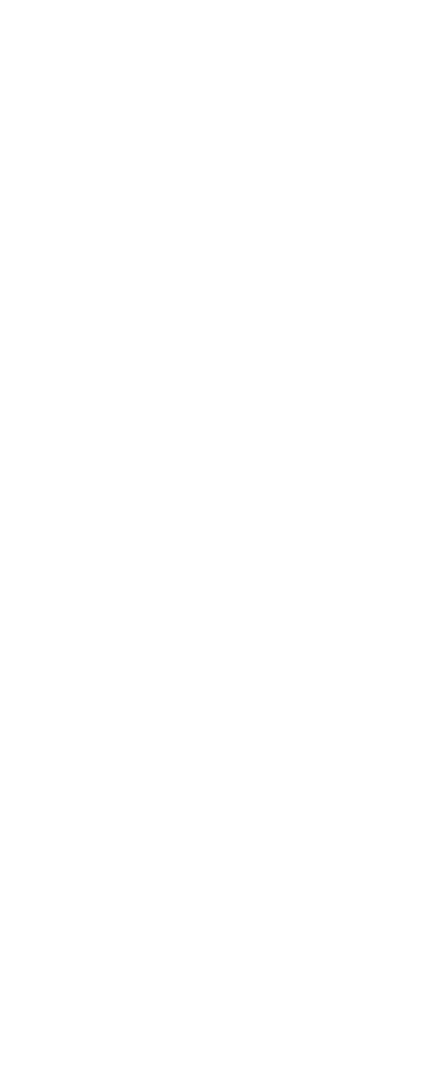
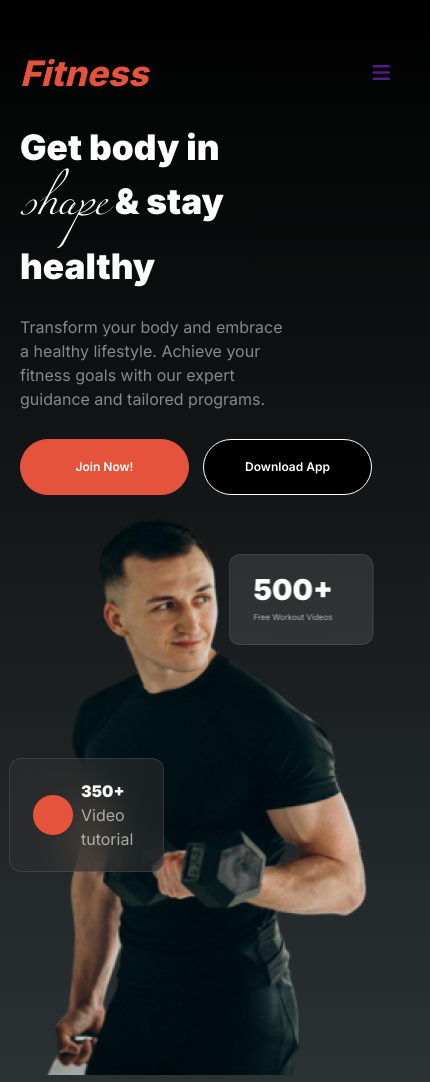
Before and after one commit to minjamin-ahmmed/responsive-versatile-UI, a plain HTML site: page index.html in a window 390 px wide. Shown: the whole page, 430 px wide, since content can reach past the window. Before the commit the page ends 844 px from the top, so only its background shows below. Drawn offline with Linux system fonts and the light colour scheme.

Commit message:
banner-section added

```diff
--- a/index.html
+++ b/index.html
@@ -5,10 +5,76 @@
     <meta charset="UTF-8">
     <meta name="viewport" content="width=device-width, initial-scale=1.0">
     <title>Fitness</title>
+    <link rel="preconnect" href="https://fonts.googleapis.com">
+    <link rel="preconnect" href="https://fonts.gstatic.com" crossorigin>
+    <link href="https://fonts.googleapis.com/css2?family=Inter:wght@100..900&display=swap" rel="stylesheet">
+    <script src="https://kit.fontawesome.com/b699328ae1.js" crossorigin="anonymous"></script>
     <link rel="stylesheet" href="styles/style.css">
 </head>
 
-<body>
+<body class="inter">
+    <header>
+        <section class="banner-container">
+
+            <nav class="navigation-bar display-flex ">
+                <h1><i>Fitness</i></h1>
+
+
+                <ul class="links display-flex">
+
+                    <li class="link-item"><a href=""><span class="home">Home</span></a></li>
+                    <li class="link-item"><a href="">Service</a></li>
+                    <li class="link-item"><a href="">Contact</a></li>
+                    <li class="link-item"><a href="">About</a></li>
+                    <li class="bars"><a href=""><i class="fa-solid fa-bars"></i></a></li>
+                </ul>
+            </nav>
+
+            <div class="banner-text-and-image-container display-flex">
+                <div class="banner-text-container">
+                    <h1>Get body in <span class="heading-span">shape</span> & stay healthy</h1>
+                    <p>Transform your body and embrace a healthy lifestyle. Achieve your fitness goals with our expert
+                        guidance and tailored programs.</p>
+
+                    <div class="button-container">
+                        <button class="btn-primary">Join Now!</button>
+                        <button class="btn-secondary">Download App</button>
+                    </div>
+                </div>
+
+                <div class="banner-image-container">
+                    <img src="images/Images 2.png" alt="">
+
+                    <div class="video-tutorial-container display-flex">
+                        <div class="icon">
+                            <i class="fa-solid fa-circle" style="font-size: 40px; color: rgb(230, 83, 60);;"></i>
+                        </div>
+
+                        <div class="video-tutorial">
+                            <h4>350+</h4>
+                            <p>Video tutorial</p>
+                        </div>
+                    </div>
+
+                    <div class="free-videos">
+                        <h3>500+</h3>
+                        <p>Free Workout Videos</p>
+                    </div>
+                </div>
+            </div>
+
+
+        </section>
+
+    </header>
+
+    <main>
+
+    </main>
+
+    <footer>
+
+    </footer>
 
 </body>
 
--- a/styles/style.css
+++ b/styles/style.css
@@ -0,0 +1,319 @@
+*{
+    margin: 0;
+    padding: 0;
+}
+
+/* Font Style */
+.inter{
+    font-family: "Inter", sans-serif;
+}
+/* Download Font from da-font*/
+@font-face {
+    font-family: 'miama';
+    src: url(../fonts/Miama.ttf);
+}
+
+/* Shared Style */
+.display-flex{
+    display: flex;
+}
+
+/* Banner Container Styles */
+.banner-container{
+    max-width: 1440px;
+    margin: 0 auto;
+    padding: 58px 190px;
+    /* background: linear-gradient(180.00deg, rgb(17, 17, 17),rgba(119, 119, 119, 0) 100%); */
+    background: linear-gradient(#000000, #2D3436 );
+
+}
+
+.navigation-bar h1{
+    color: rgb(230, 83, 60);
+    font-family: Inter;
+    font-size: 2.2rem;
+    font-weight: 800;
+}
+
+.navigation-bar {
+    justify-content: space-between;
+    align-items: center;
+    margin-bottom: 32px;
+
+}
+
+.links{
+    gap: 60px;
+    align-items: center;
+    box-sizing: border-box;
+    border: 1px solid rgba(255, 255, 255, 0.1);
+    border-radius: 39px;
+    padding:8px 20px 8px 0px;
+
+}
+
+
+.links .link-item{
+    list-style: none;
+}
+
+.link-item a{
+    text-decoration: none;
+    color: rgb(255, 255, 255);
+    font-family: Inter;
+    font-size: 1.2rem;
+    font-weight: 400;
+}
+.bars{
+    display: none;
+}
+
+.home{
+    border-radius: 46px;
+    background: rgb(230, 83, 60);
+    padding: 8px 20px;
+    color: rgb(255, 255, 255);
+    font-family: Inter;
+    font-size: 1.2rem;
+    font-weight: 600;
+    border: none;
+}
+
+/* banner-text-and-image-container */
+
+.banner-text-and-image-container{
+    justify-content: space-between;
+    align-items: center;
+}
+.banner-text-container h1{
+    color: rgb(255, 255, 255);
+    font-family: Inter;
+    font-size: 4.8rem;
+    font-weight: 900;
+    line-height: 120%;
+    max-width: 520px;
+}
+.heading-span{
+    color: rgb(255, 255, 255);
+    font-family: 'miama';
+    font-size: 4.8rem;
+    font-weight: 400;
+    line-height: 120%;
+    margin-bottom: 28px;
+}
+.banner-text-container p{
+    color: rgba(255, 255, 255, 0.5);
+    font-family: Inter;
+    font-size: 1rem;
+    font-weight: 400;
+    line-height: 24px;
+    margin-bottom: 28px;
+    max-width: 520px;
+}
+
+.btn-primary{
+    padding: 16px 40px;
+    border-radius: 42px;
+    background: rgb(230, 83, 60);
+    color: rgb(255, 255, 255);
+    font-family: Inter;
+    font-size: 1.2rem;
+    font-weight: 600;
+    line-height: 22px;
+    border: 1px solid rgb(230, 83, 60);
+    margin-right: 14px;
+}
+
+.btn-secondary{
+    padding: 16px 40px;
+    border-radius: 42px;
+    color: rgb(255, 255, 255);
+    background:#000000;
+    font-family: Inter;
+    font-size: 1.2rem;
+    font-weight: 600;
+    line-height: 22px;
+    box-sizing: border-box;
+    border: 1px solid rgb(255, 255, 255);
+}
+.banner-image-container{
+    max-width: 350px;
+    position: relative;
+}
+
+
+
+.video-tutorial-container{
+    box-sizing: border-box;
+    border: 1px solid rgba(255, 255, 255, 0.1);
+    border-radius: 12px;
+    backdrop-filter: blur(20px);
+    background: rgba(48, 48, 48, 0.54);
+    gap: 8px;
+    align-items: center;
+    padding: 20px 23px;
+    max-width: 200px;
+    position: absolute;
+    top: 78%;
+    transform: translate(-52%);
+}
+
+
+.video-tutorial h4{
+    color: rgb(250, 250, 249);
+    font-family: Inter;
+    font-size: 1.5rem;
+    font-weight: 900;
+    line-height: 24px;
+}
+
+.video-tutorial p{
+    color: rgba(239, 237, 232, 0.65);
+    font-family: Inter;
+    font-size: 1rem;
+    font-weight: 400;
+    line-height: 24px;
+}
+
+.free-videos{
+    box-sizing: border-box;
+    border: 1px solid rgba(255, 255, 255, 0.1);
+    border-radius: 12px;
+    backdrop-filter: blur(20px);
+    background: rgba(255, 255, 255, 0.1);
+    padding: 17px 24px;
+    max-width: 200px;
+    position: absolute;
+    top: 38%;
+    transform: translate(130%);
+}
+
+.free-videos h3{
+    color: rgb(255, 255, 255);
+    font-family: Inter;
+    font-size: 2.5rem;
+    font-weight: 900;
+}
+
+.free-videos p{
+    color: rgba(255, 255, 255, 0.65);
+    font-family: Inter;
+    font-size: 0.85rem;
+    font-weight: 400;
+    line-height: 20px;
+}
+
+
+/* Responsive Layout for Mobile Phone */
+@media screen and (max-width: 576px) {
+
+.links{
+    border: none;
+}
+.link-item{
+    display: none;
+
+}
+
+.bars{
+    display: block;
+    font-size: 20px;
+    color: rgb(230, 83, 60);
+}
+
+
+
+.banner-container{
+    max-width: 393px;
+    width:100%;
+    margin: 0 auto;
+    padding:52px 20px;
+
+}
+
+.banner-text-and-image-container{
+    flex-direction: column;
+    align-items: start;
+}
+
+.banner-text-container h1{
+    font-size: 2.2rem;
+    max-width: 285px;
+    width: 100%;
+    margin-bottom:28px;
+}
+
+.heading-span{
+    font-size: 4rem;
+}
+
+.banner-text-container{
+    max-width: 352px;
+    width: 100%;
+}
+
+.banner-text-container p{
+    font-size: 1rem;
+    max-width: 274px;
+    width: 100%;
+    margin-bottom:28px;
+}
+
+.banner-image-container{
+
+    width: 100%;
+    margin: 0 auto;
+    position: relative;
+}
+
+.video-tutorial-container{
+    top: 45%;
+    transform: translate(-20%);
+    max-width: 155px;
+    width: 100%;
+}
+
+.video-tutorial-container h4{
+    font-size: 1rem;
+}
+
+.video-tutorial-container, .free-videos p{
+    font-size: 0.5rem;
+}
+
+.free-videos{
+    max-width: 145px;
+    width: 100%;
+    position: absolute;
+    top: 10%;
+    transform: translate(130%);
+}
+.free-videos h3{
+    font-size: 1.8rem;
+}
+
+.button-container{
+    display: flex;
+    justify-content: space-between;
+}
+
+
+
+.btn-primary{
+    max-width: 169px;
+    width: 100%;
+    font-size: 12px;
+    font-weight: 600;
+    box-sizing: border-box;
+}
+
+.btn-secondary{
+    max-width: 169px;
+    width: 100%;
+    font-size: 12px;
+    font-weight: 600;
+    box-sizing: border-box;
+}
+
+
+}
```
Also changed, not shown: fonts/Miama.ttf (added).
